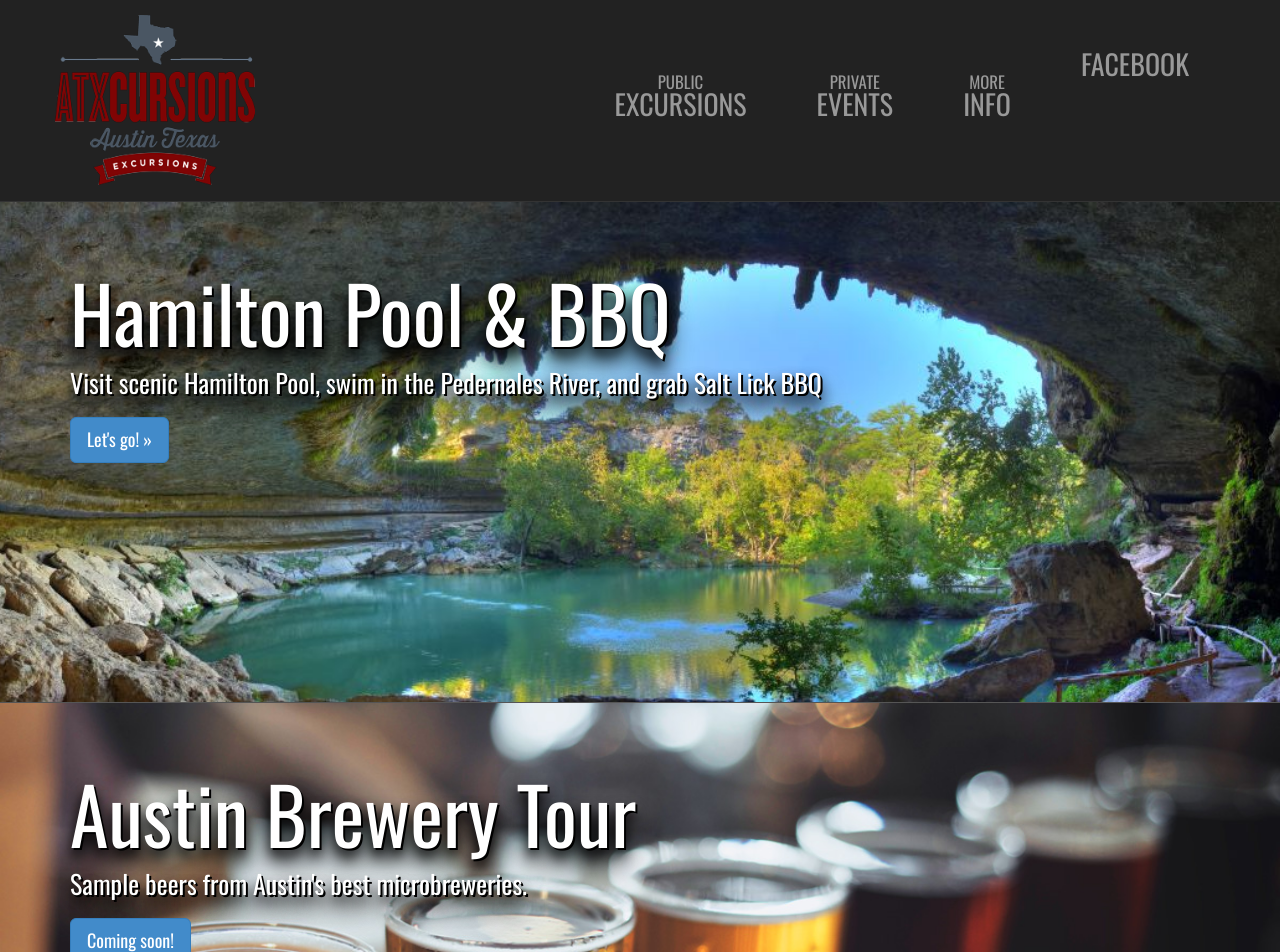
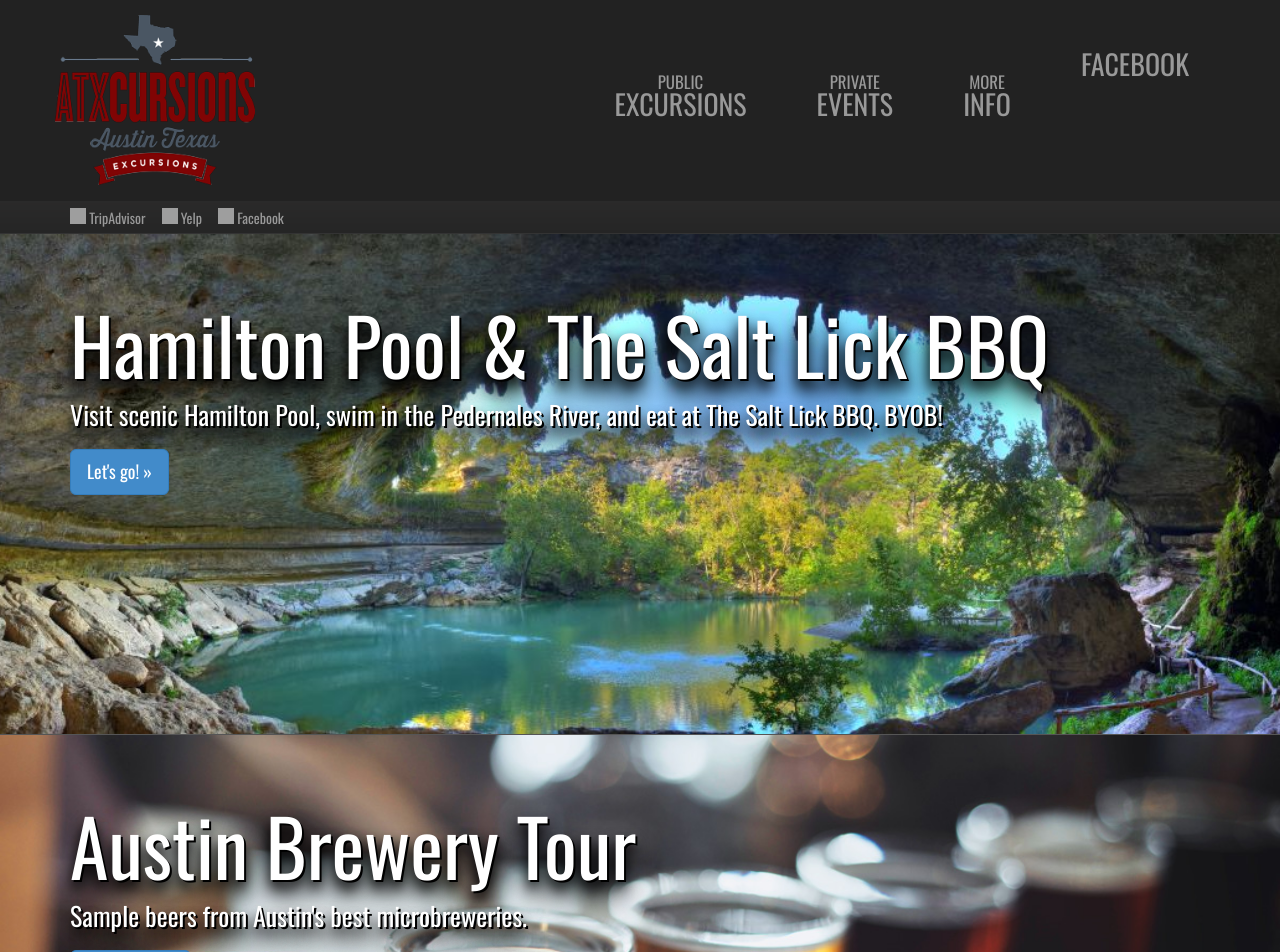
Before and after one commit to Gennovacap-Technology/axtcursions, a Jekyll site: the page built from index.html, in a window 1280 px wide. Shown: the top 952 px of the page. Built offline with Jekyll 4.4.1, drawn with Linux system fonts in a browser that asks for light colours; nearby versions of some CDN libraries; Markdown is read by kramdown in place of the engine named in the settings; grey boxes are pictures that could not be loaded.

Commit message:
adding review bar to navigation

```diff
--- a/_layouts/default.html
+++ b/_layouts/default.html
@@ -67,15 +67,24 @@
 
             </div>
             <div class="navbar">
-              <ul class="nav navbar-nav">
+              <ul class="nav navbar-nav main-nav">
                 <li><a href="/"><span class="top-line">Public</span><br />Excursions</a></li>
                 <li><a href="/private-party-events.html"><span class="top-line">Private</span><br />Events</a></li>
                 <li><a href="/faq.html"><span class="top-line">More</span><br /> Info</a></li>
                 <li class="hidden-nav facebook-nav"><div class="fb-like" data-href="https://www.facebook.com/atxcursions" data-layout="button_count" data-action="like" data-show-faces="true" data-share="false"></div><a href="https://www.facebook.com/atxcursions" onclick="trackOutboundLink('https://www.facebook.com/atxcursions'); return false;">Facebook</a></li>
+                <!--<li class="hidden-nav facebook-nav"><div class="fb-like" data-href="https://www.facebook.com/atxcursions" data-layout="button_count" data-action="like" data-show-faces="true" data-share="false"></div><a href="https://www.facebook.com/atxcursions" onclick="trackOutboundLink('https://www.facebook.com/atxcursions'); return false;">Facebook</a></li>-->
               </ul>
             </div>
           </div>
-        </div>
+          <div class="review-bar">
+            <div class="container">
+                <ul class="nav navbar-nav">
+                  <li><a class="" title="ATXcursions on TripAdvisor" href="http://www.tripadvisor.com/Attraction_Review-g30196-d6458882-Reviews-ATXcursions-Austin_Texas.html"><span class="inline-icon-16 si-tripadvisor-16"></span> TripAdvisor</a></li>
+                  <li><a class="" title="ATXcursions on Yelp" href="http://www.yelp.com/biz/atxcursions-austin"><span class="inline-icon-16 si-yelp-16"></span> Yelp</a></li>
+                  <li><a class="" title="ATXcursions on Facebook" href="https://www.facebook.com/atxcursions"><span class="inline-icon-16 si-facebook-16"></span> Facebook</a></li>
+                </ul>
+            </div>
+          </div>
 
     </div>
     {{ content }}
--- a/css/index.css
+++ b/css/index.css
@@ -49,38 +49,77 @@ h1, h2, h3, .navbar, .btn, .jumbotron-caption, .price {
   margin-bottom: 0px;
 }
 
-.navbar-nav {
+.main-nav {
   float: right;
   margin-top: 5px;
 }
 
-.navbar-nav li {
+.main-nav li {
   text-align: center;
   margin: 0 20px;
 }
 
-.navbar-nav li a:link {
+.main-nav li a:link {
   line-height: .8em;
   vertical-align: middle;
   font-size: 1em;
   text-transform: uppercase;
 }
 
-.navbar-nav li .top-line {
+.main-nav li .top-line {
   font-size: .6em;
 }
 
+.review-bar {
+  background: #252525 url(/images/review-bar-gradient.png) repeat-x ;
+  height: 32px;
+  padding: 0;
+  color: #c0c0c0;
+}
+
+.review-bar .nav {
+  height: 32px;
+  min-height: none;
+}
+
+.review-bar a {
+  color: #c0c0c0;
+  text-decoration: none;
+}
+
+.review-bar a:hover {
+  color: #ffffff;
+}
+
+.review-bar .navbar-nav > li > a {
+    padding: 7px 16px 0 0; /* 16 right padding because of icons */
+}
+.review-bar .navbar-nav > li > a {
+    line-height: 1em;
+    padding: none;
+}
+
+
+@media(max-width:767px){
+  .review-bar {
+    height: 130px;
+  }
+
+  .review-bar .navbar-nav > li > a {
+    padding: 14px 14px 0 0;
+  }
+}
 
 .nav {
   list-style: none;
 }
 
 
-.navbar-nav > li > a {
+.main-nav > li > a {
   padding: 60px 0px 47px 30px;
 }
 
-.navbar-nav > li {
+.main-nav > li {
   font-size: 2em;
 }
 
@@ -102,11 +141,11 @@ h1, h2, h3, .navbar, .btn, .jumbotron-caption, .price {
 /*@media(max-width:767px)*/
 
 @media(max-width:992px){
-  .navbar-nav li a:link {
+  .main-nav li a:link {
     font-size: 80%;
   }
 
-  .navbar-nav li {
+  .main-nav li {
     margin: 0 10px;
   }
 }
@@ -121,7 +160,7 @@ h1, h2, h3, .navbar, .btn, .jumbotron-caption, .price {
     text-align: center;
   }
 
-  .navbar-nav {
+  .main-nav {
     text-align: center;
     float: none;
     width: 100%;
@@ -145,18 +184,18 @@ h1, h2, h3, .navbar, .btn, .jumbotron-caption, .price {
   .navbar-brand img {
   }
 
-  .navbar-nav > li {
+  .main-nav > li {
   }
 
-  .navbar-nav > li > a {
+  .main-nav > li > a {
     padding: 0 0 20px 0;
   }
 
-  .navbar-nav li a:link {
+  .main-nav li a:link {
     font-size: 80%;
   }
 
-  .navbar-nav .hidden-nav {
+  .main-nav .hidden-nav {
     display: none;
   }
 
@@ -480,7 +519,33 @@ h2 {
     background-image: url(/images/icons/facebook/facebook-64.png);
 }
 
-.navbar-nav > li.facebook-nav a {
+.inline-icon-16 {
+  display: inline-block;
+  height: 16px;
+  width: 16px;
+  background-size: 16px 16px;
+  background-position: center center;
+  background-repeat: no-repeat;
+  margin: 0px;
+  text-indent: -9999em;
+}
+
+.si-tripadvisor-16 {
+  background-color: #589442;
+  background-image: url(/images/icons/tripadvisor/tripadvisor-32.png);
+}
+
+.si-yelp-16 {
+    background-color: #C93C27;
+    background-image: url(/images/icons/yelp/yelp-32.png);
+}
+
+.si-facebook-16 {
+    background-color: #3B5998;
+    background-image: url(/images/icons/facebook/facebook-32.png);
+}
+
+.main-nav > li.facebook-nav a {
   padding: 7px 0 0 0;
 }
 
--- a/index.html
+++ b/index.html
@@ -6,8 +6,8 @@ description: River tubing and brewery tours in Austin, TX. Join us for an advent
     <div class="jumbotron invert" style="background: url('/images/hamilton-pool.jpg');background-size: cover;background-position: center;min-height: 500px;">
       <div class="container">
           <div class="jumbotron-caption">
-            <h2>Hamilton Pool &amp; BBQ</h2>
-            <p>Visit scenic Hamilton Pool, swim in the Pedernales River, and grab Salt Lick BBQ</p>
+            <h2>Hamilton Pool &amp; The Salt Lick BBQ</h2>
+            <p>Visit scenic Hamilton Pool, swim in the Pedernales River, and eat at The Salt Lick BBQ. BYOB!</p>
 
             <p><a class="btn btn-lg btn-primary" href="https://atxcursions.rezdy.com/41598/hamilton-pool-bbq" role="button">Let's go! &raquo;</a></p>
           </div>
--- a/tablet.html
+++ b/tablet.html
@@ -78,6 +78,7 @@ body {
   <img src="/images/hamilton-pool-6.jpg" data-caption='<h3>Hamilton Pool &amp; BBQ</h3><p>Visit scenic Hamilton Pool, swim in the Pedernales River, and grab Salt Lick BBQ. BYOB! <a class="btn btn-lg btn-primary" href="https://atxcursions.rezdy.com/41598/hamilton-pool-bbq" role="button">More info &raquo;</a></p>'>
   <img src="/images/hamilton-pool-7.jpg" data-caption='<h3>Hamilton Pool &amp; BBQ</h3><p>Visit scenic Hamilton Pool, swim in the Pedernales River, and grab Salt Lick BBQ. BYOB! <a class="btn btn-lg btn-primary" href="https://atxcursions.rezdy.com/41598/hamilton-pool-bbq" role="button">More info &raquo;</a></p>'>
   <img src="/images/bbq-large.jpg" data-caption='<h3>Hamilton Pool &amp; BBQ</h3><p>Visit scenic Hamilton Pool, swim in the Pedernales River, and grab Salt Lick BBQ. BYOB! <a class="btn btn-lg btn-primary" href="https://atxcursions.rezdy.com/41598/hamilton-pool-bbq" role="button">More info &raquo;</a></p>'>
+  <img src="/images/hamilton-pool-8.jpg" data-caption='<h3>Hamilton Pool &amp; BBQ</h3><p>Visit scenic Hamilton Pool, swim in the Pedernales River, and grab Salt Lick BBQ. BYOB! <a class="btn btn-lg btn-primary" href="https://atxcursions.rezdy.com/41598/hamilton-pool-bbq" role="button">More info &raquo;</a></p>'>
   <!--<img src="/images/river-float-small.jpg" data-caption='<h3>River Tubing in San Marcos!</h3><p>Float down the river in an inflatable tube. 3-5 hour float. BYOB! <a class="btn btn-lg btn-primary" href="https://atxcursions.rezdy.com/28617/river-tubing-in-san-marcos" role="button">More info &raquo;</a></p>'>
   <img src="/images/tubing-large.jpg" data-caption='<h3>River Tubing in San Marcos!</h3><p>Float down the river in an inflatable tube. 3-5 hour float. BYOB! <a class="btn btn-lg btn-primary" href="https://atxcursions.rezdy.com/28617/river-tubing-in-san-marcos" role="button">More info &raquo;</a></p>'>
   <img src="/images/tubing-1-large.jpg" data-caption='<h3>River Tubing in San Marcos!</h3><p>Float down the river in an inflatable tube. 3-5 hour float. BYOB! <a class="btn btn-lg btn-primary" href="https://atxcursions.rezdy.com/28617/river-tubing-in-san-marcos" role="button">More info &raquo;</a></p>'>
```
Also changed, not shown: images/firehouse-hostel-and-lounge.jpg (added), images/hamilton-pool-8.jpg (added), images/hamilton-pool-and-bbq.jpg (added), images/logo-white-6000x4000.png (added), images/review-bar-gradient.png (added), images/tripadvisor-ratings-v5.png (added).
